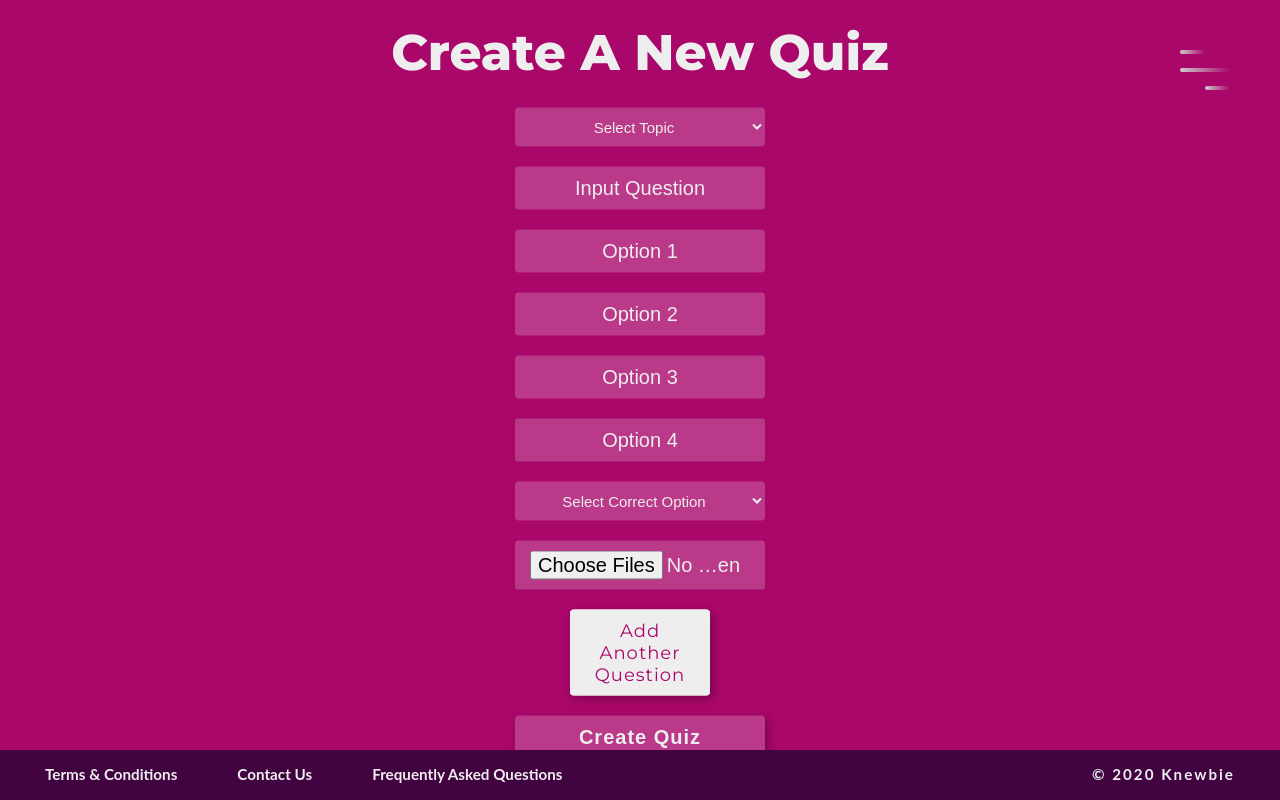
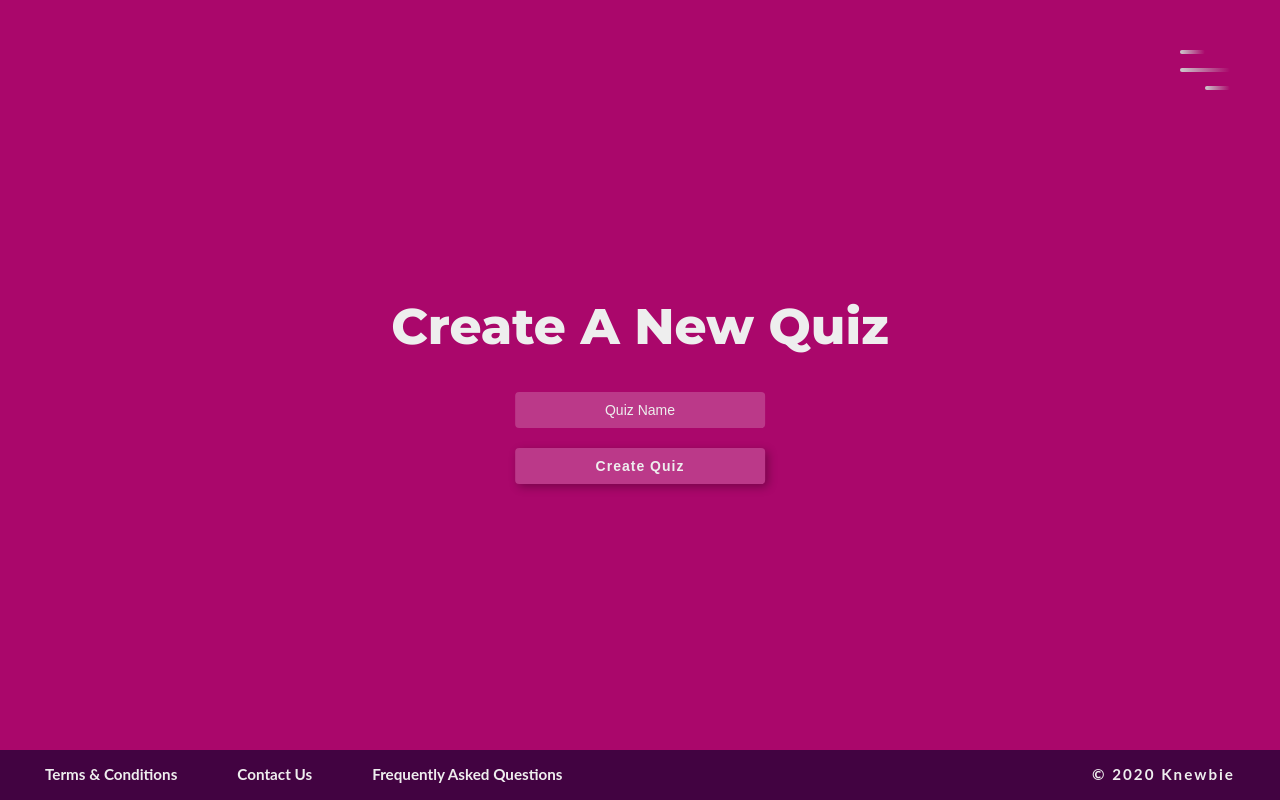
Before and after one commit to Orbital-Knewbie/Knewbie, a Flask app: page /createquiz in a window 1280 px wide. Run offline with Flask 2, Linux system fonts and the light colour scheme; parts of the project's set-up code (start-up, migrations or seed data) failed here and were passed over; some libraries are stand-ins or nearby versions.

Commit message:
front end changes to reflect database schema regarding creation of quiz and classes, slight updates in the backend

```diff
--- a/app/forms.py
+++ b/app/forms.py
@@ -61,8 +61,12 @@ class CreateClass(FlaskForm):
     className = StringField('Class Name', validators=[DataRequired()])
     submit = SubmitField('Create Class')
 
+class CreateQuiz(FlaskForm):
+    quizName = StringField('Quiz Title', validators=[DataRequired()])
+    submit = SubmitField('Create Quiz')
 
-class CreateQuiz(FlaskForm):
+
+class CreateQuestion(FlaskForm):
     topic = SelectField('Select Topic', choices=[('nth', 'Select Topic'), ('Est', 'Estimation'), ('Geo', 'Geometry'), ('Model', 'Model')], validators=[DataRequired()])
     qn = StringField('Input Question', validators=[DataRequired()])
     op1 = StringField('Option 1', validators=[DataRequired()])
@@ -71,7 +75,8 @@ class CreateQuiz(FlaskForm):
     op4 = StringField('Option 4', validators=[DataRequired()])
     corrOp = SelectField('Correct Option', choices=[('nth', 'Select Correct Option'), ('Op1', 'Option 1'), ('Op2', 'Option 2'), ('Op3', 'Option 3'), ('Op4', 'Option 4')], validators=[DataRequired()])
     img = MultipleFileField('Attach Image')
-    submit = SubmitField('Create Quiz')
+    submit = SubmitField('Save and Add New Question')
+    complete = SubmitField('Save and Complete Quiz')
 
 class UpdateProfileForm(FlaskForm):
     firstName = StringField('First Name', validators=[DataRequired()])
--- a/app/models.py
+++ b/app/models.py
@@ -76,11 +76,6 @@ class Group(db.Model):
     name = db.Column(db.String(64))
     classCode = db.Column(db.String(6), nullable=True, unique=True)
 
-    def set_class_code(self):
-        lettersAndDigits = string.ascii_letters + string.digits
-        self.classCode = ''.join((random.choice(lettersAndDigits) for i in range(6)))
-        return self.classCode
-
 class Post(db.Model):
     id = db.Column(db.Integer, primary_key=True)
     userID = db.Column(db.Integer)
--- a/app/profile.py
+++ b/app/profile.py
@@ -20,5 +20,5 @@ def update_image(form_image):
     new_image.save(image_path)
     return image_filename
 
-def set_code(self, n):
-        return ''.join(choice(ascii_letters + digits) for i in range(n))
+def set_code(n):
+    return ''.join(choice(ascii_letters + digits) for i in range(n))
--- a/app/static/content/createstyle.css
+++ b/app/static/content/createstyle.css
@@ -54,7 +54,7 @@
     margin: 2rem auto;
     display: block;
     text-align: center;
-    font-size: 2rem;
+    font-size: 1.4rem;
     color: var(--OFFWHITE);
     transition-duration: 0.25s;
 }
@@ -108,10 +108,10 @@ option::selection {
     display: inline-block;
     position: relative;
     margin-bottom: 1rem;
-    padding: 1rem 4rem;
     font-size: 1.8rem;
     font-weight: bold;
     letter-spacing: 1px;
+    padding: 1rem 4rem;
     text-decoration: none;
     border: none;
     border-radius: .4rem;
@@ -129,9 +129,12 @@ option::selection {
     color: var(--LIGHTPURPLE);
 }
 
-.submit-btn:active {
+.submit-btn:active{
     transform: scale(0.95);
 }
+
+
+
 
 /* MODAL */
 .bg-modal {
--- a/app/templates/createquiz.html
+++ b/app/templates/createquiz.html
@@ -5,39 +5,12 @@
 {% block content %}
 <div class="create-class-wrapper">
     <div class="create-container">
+
         <form action="" method="post" novalidate class="create-form">
             {{ form.hidden_tag() }}
             <h1>Create A New Quiz</h1>
-            {{ form.topic(placeholder="Select Topic", class_="center") }}
-            {{ form.qn(size=32, placeholder="Input Question") }}
-            {{ form.op1(size=32, placeholder="Option 1") }}
-            {{ form.op2(size=32, placeholder="Option 2") }}
-            {{ form.op3(size=32, placeholder="Option 3") }}
-            {{ form.op4(size=32, placeholder="Option 4") }}
-            {{ form.corrOp(placeholder="Correct Option") }}
-            {{ form.img }}
-            <a href="{{ url_for('createnewquiz') }}" class="route2-btn">Add Another Question</a>
+            {{ form.quizName(size=32, class_="input", placeholder="Quiz Name") }}
             {{ form.submit(class_="submit-btn") }}
-            <!--<select required>
-                <option value="" disabled selected hidden>Select Topic</option>
-                <option value="">Geometry</option>
-                <option value="">Estimation</option>
-                <option value="">Model</option>
-            </select>
-            <input required type="text" placeholder="Input Question">
-            <input required type="text" placeholder="Option 1">
-            <input required type="text" placeholder="Option 2">
-            <input required type="text" placeholder="Option 3">
-            <input required type="text" placeholder="Option 4">
-            <select required>
-                <option value="" disabled selected hidden>Select Correct Option</option>
-                <option value="">Option 1</option>
-                <option value="">Option 2</option>
-                <option value="">Option 3</option>
-                <option value="">Option 4</option>
-            </select>
-            <button type="button" class="create-btn">Attach Image</button>
-            <button type="submit" class="create-btn">Create Question</button>-->
         </form>
     </div>
 </div>
--- a/app/templates/createquizsuccess.html
+++ b/app/templates/createquizsuccess.html
@@ -7,6 +7,7 @@
     <div class="modal-contents quiz-size">
         <h1>Quiz was successfully created!</h1>
         <a href="#" class="route-btn">Preview Quiz</a>
+        <a href="#" class="route-btn">Assign Quiz To Class</a>
         <a href="{{ url_for('createquiz') }}" class="route-btn">Create A New Quiz</a>
         <a href="{{ url_for('dashboard') }}" class="route-btn">Home</a>
     </div>
--- a/app/views.py
+++ b/app/views.py
@@ -5,7 +5,7 @@ Routes and views for the flask application.
 from flask import render_template, request, jsonify, flash, redirect, url_for
 from flask_login import current_user, login_user, logout_user, login_required
 from app import app, db, mail
-from app.models import User, Question, Option, Answer, Response, UserGroup, Group, Thread, Post, Proficiency
+from app.models import User, Question, Option, Answer, Response, UserGroup, Group, Quiz, Thread, Post, Proficiency
 from app.forms import *
 from app.questions import get_question_options, submit_response, get_student_cat, get_response_answer
 from app.email import register, resend_conf, send_contact_email, send_reset_email, send_deactivate_email
@@ -94,10 +94,11 @@ def createclass():
     """Renders the create class page for educators."""
     form = CreateClass()
     if form.validate_on_submit():
-        group = Group(name=form.className.data)
+        temp = set_code(6)
+        while Group.query.filter_by(classCode=temp).first() is not None:
+            temp = set_code(6)
+        group = Group(name=form.className.data, classCode=temp)
         db.session.add(group)
-        classCode = set_code(6)
-        db.session.add(classCode)
         db.session.commit()
         return redirect(url_for('createclasssuccess'))
     return render_template('createclass.html', title=' | Create Class', form=form)
@@ -105,26 +106,31 @@ def createclass():
 @app.route('/createclasssuccess', methods=['GET'])
 def createclasssuccess():
     """Renders the create class was a success page for educators."""
-    return render_template('createclasssuccess.html', title=' | Create Class', form=form)
+    return render_template('createclasssuccess.html', title=' | Create Class')
 
 @app.route('/createquiz', methods=['GET', 'POST'])
 def createquiz():
     """Renders the create quiz page for educators."""
     form = CreateQuiz()
+    if form.validate_on_submit():
+        #quiz = Quiz(name=form.quizName)
+        #db.session.add(quiz)
+        #db.session.commit()
+        return redirect(url_for('createqn'))
     return render_template('createquiz.html', title=' | Create Quiz', form=form)
 
-@app.route('/createnewquiz', methods=['POST'])
-def createnewquiz():
-    """Routing for creating a new quiz."""
-    form = CreateQuiz()
+@app.route('/createnewquestion', methods=['GET', 'POST'])
+def createqn():
+    """Renders the add questions page for educators."""
+    form = CreateQuestion()
     #if form.validate_on_submit():
         # Commit inputs to database
-    return render_template('createquiz.html', title=' | Create Quiz', form=form)
+    return render_template('createqn.html', title=' | Create Quiz', form=form)
 
 @app.route('/createquizsuccess', methods=['GET'])
 def createquizsuccess():
     """Renders the create quiz was a success page for educators."""
-    return render_template('createquizsuccess.html', title=' | Create Quiz', form=form)
+    return render_template('createquizsuccess.html', title=' | Create Quiz')
 
 @app.route('/class', methods=['GET'])
 def classes():
@@ -132,8 +138,8 @@ def classes():
     image_file = url_for('static', filename='resources/images/profile_pics/' + current_user.image_file)
     return render_template('sidebar.html', image_file=image_file, title=' | Class')
 
-@app.route('/class/newID')
-def update_class_code():
+@app.route('/class/')
+def update_class_code(groupID):
     """Routing to update Class Code"""
     temp = set_code(6)
     while Group.query.filter_by(classCode=temp).first() is not None:
```
Also changed, not shown: app/templates/createqn.html (added, +44 -0 lines), app.db, 1 other file.
